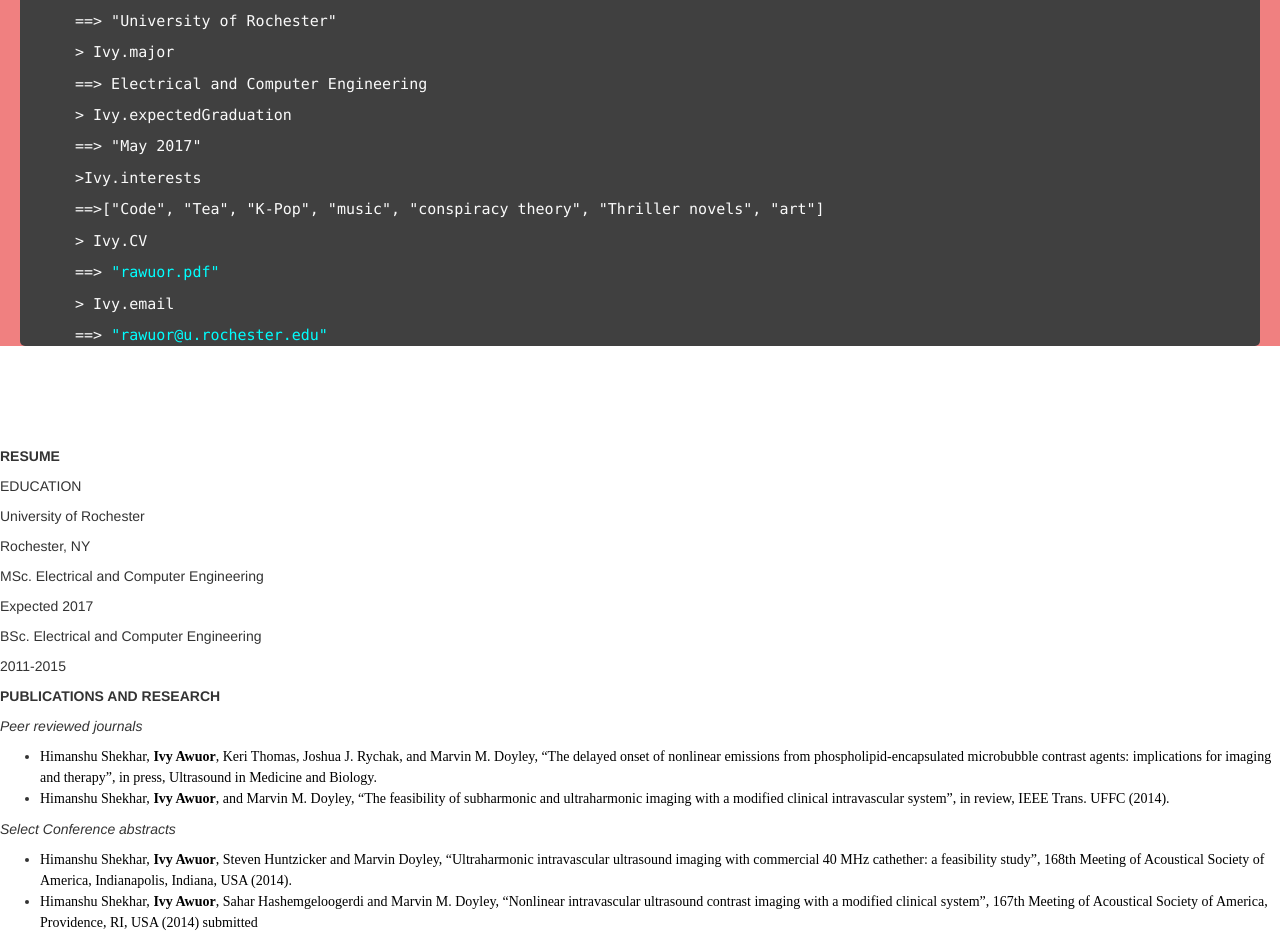
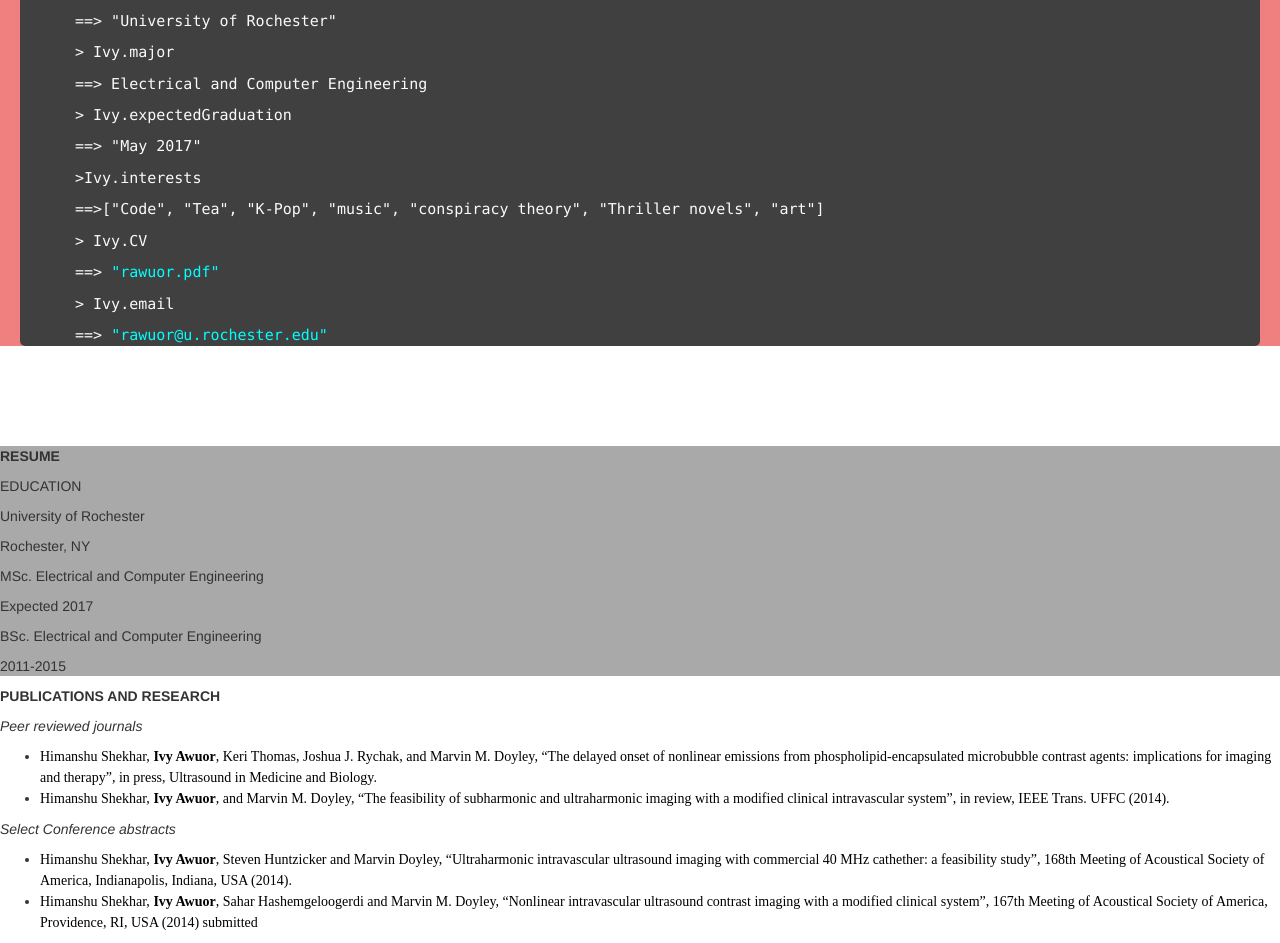
Before and after one commit to rawuor/rawuor.github.io, a Jekyll site: the page index.html, which Jekyll copies as it is, in a window 1280 px wide. Shown: the part 752-1695 px from the top of the page. Built offline with Jekyll 4.4.1, drawn with Linux system fonts in a browser that asks for light colours; nearby versions of some CDN libraries.

Commit message:
Correct typo

```diff
--- a/css/default.css
+++ b/css/default.css
@@ -103,7 +103,7 @@
   text-color:#00ffff;
 }
 
-#resume_about{
+#resume_content{
   background-color:#a9a9a9;
   width:100%;
 }
```
